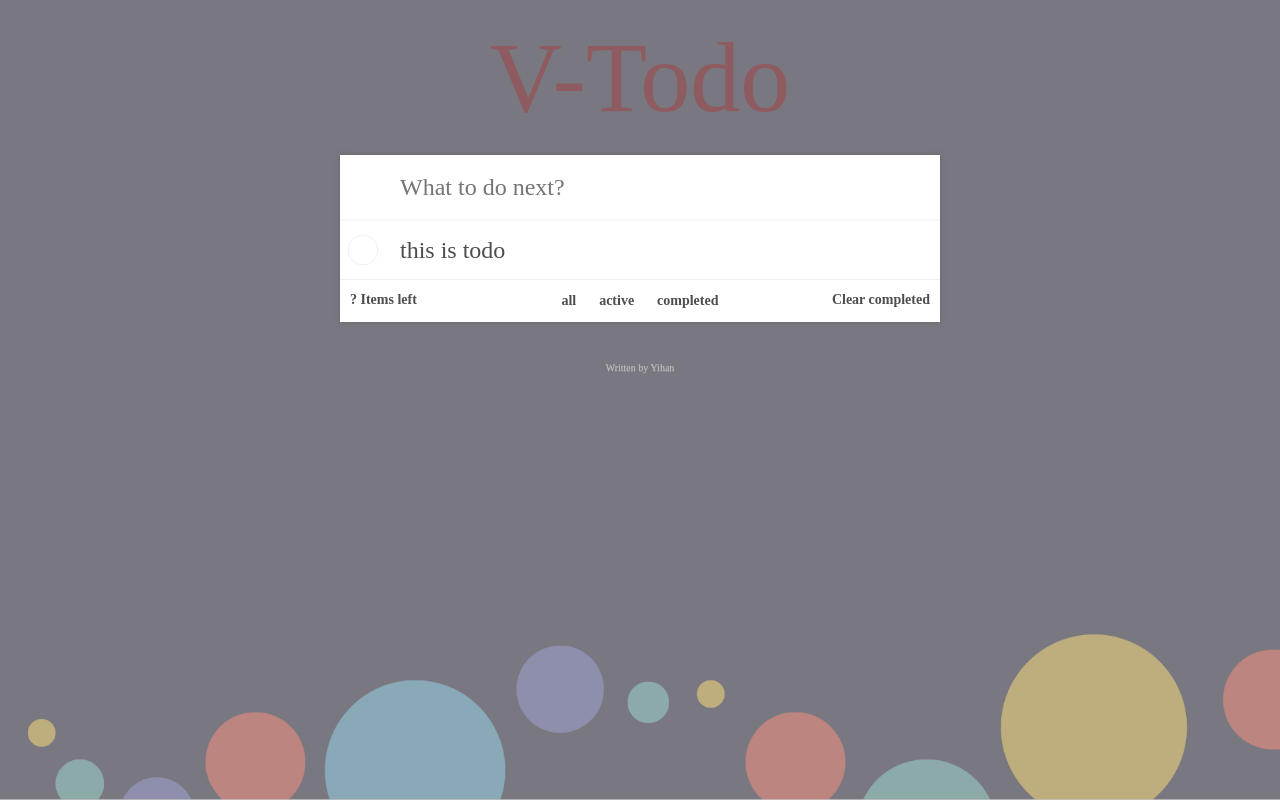
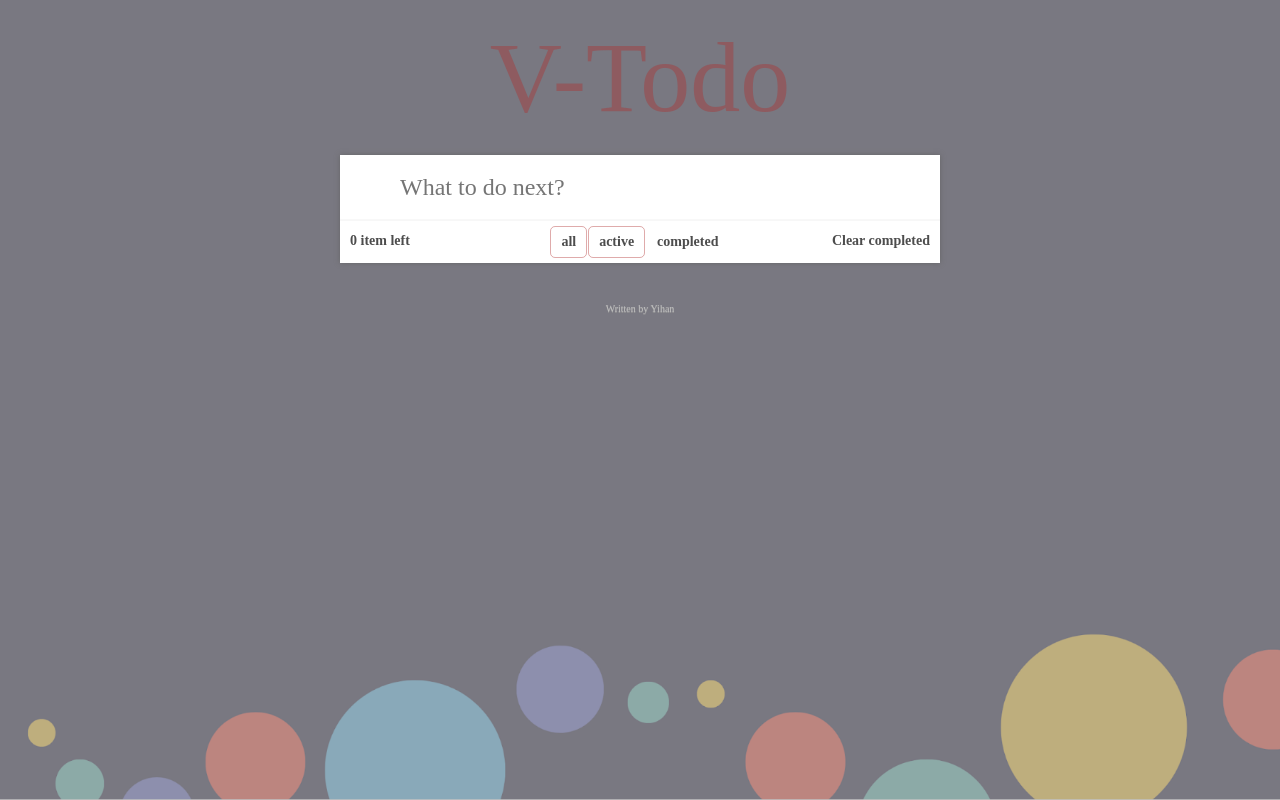
Before and after one commit to Yikhan/Vue-ToDo, a Vue app: page / in a window 1280 px wide. Built offline with nearby package versions, Linux system fonts and the light colour scheme; the HTML template or start-up script is replaced by a standard one.

Commit message:
add logic to add new items and count number of items in tab

```diff
--- a/src/todo/item.vue
+++ b/src/todo/item.vue
@@ -19,7 +19,9 @@ export default {
     }
   },
   methods: {
-    deleteTodo() {}
+    deleteTodo() {
+      this.$emit('del', this.todo.id)
+    }
   }
 }
 </script>
--- a/src/todo/tabs.vue
+++ b/src/todo/tabs.vue
@@ -1,6 +1,6 @@
 <template>
   <div class="helper">
-    <span class="left">? Items left</span>
+    <span class="left">{{unCompletedItemsLength}} item{{unCompletedItemsLength > 1 ? "s" : ""}} left</span>
       <span class="tabs">
         <span
           v-for="state in states"
@@ -21,6 +21,10 @@ export default {
     filter: {
       type: String,
       required: true,
+    },
+    todos: {
+      type: Array,
+      required: true,
     }
   },
   data() {
@@ -28,9 +32,15 @@ export default {
       states: ['all', 'active', 'completed']
     }
   },
+  computed: {
+    unCompletedItemsLength() {
+      return this.todos.filter(todo => !todo.completed).length
+    },
+  },
   methods: {
     clearAllCompleted() {},
     toggleFilter() {},
+
   }
 }
 </script>
@@ -65,7 +75,7 @@ export default {
     padding 0 10px
     cursor pointer
     border 1px solid rgba(175, 47, 47, 0)
-    &.actived
-        border-color rgba(175, 47, 47, 0.4)
-        border-radius 5px
+    &.active
+      border-color rgba(175, 47, 47, 0.4)
+      border-radius 5px
 </style>
--- a/src/todo/todo.vue
+++ b/src/todo/todo.vue
@@ -7,30 +7,44 @@
         placeholder = "What to do next?"
         @keyup.enter = "addTodo"
       >
-    <vItem :todo="todo"></vItem>
-    <vTabs :filter="filter"></vTabs>
+    <vItem
+      :todo="todo"
+      v-for="todo in todos"
+      :key="todo.id"
+      @del="deleteTodo"
+    />
+    <vTabs :filter="filter" :todos="todos"></vTabs>
     </section>
 </template>
 
 <script>
 import vItem from './item.vue'
 import vTabs from './tabs.vue'
+let id = 0;
 export default {
   components: {
     vItem, vTabs
   },
   data() {
     return {
-      todo: {
-        id: 0,
-        content: 'this is todo',
-        completed: false,
-      },
+      todos: [],
       filter: 'all'
     }
   },
   methods: {
-    addTodo() {}
+    addTodo(e) {
+      this.todos.unshift({
+        id: id++,
+        content: e.target.value.trim(),
+        completed: false,
+      })
+      // clear field after each input
+      e.target.value = ""
+    },
+    deleteTodo(id) {
+      console.log("try delete index ", id)
+      this.todos.splice(this.todos.findIndex(todo => todo.id === id), 1)
+    }
   }
 }
 </script>
```
Also changed, not shown: src/todo/footer.jsx (line endings or trailing spaces).
